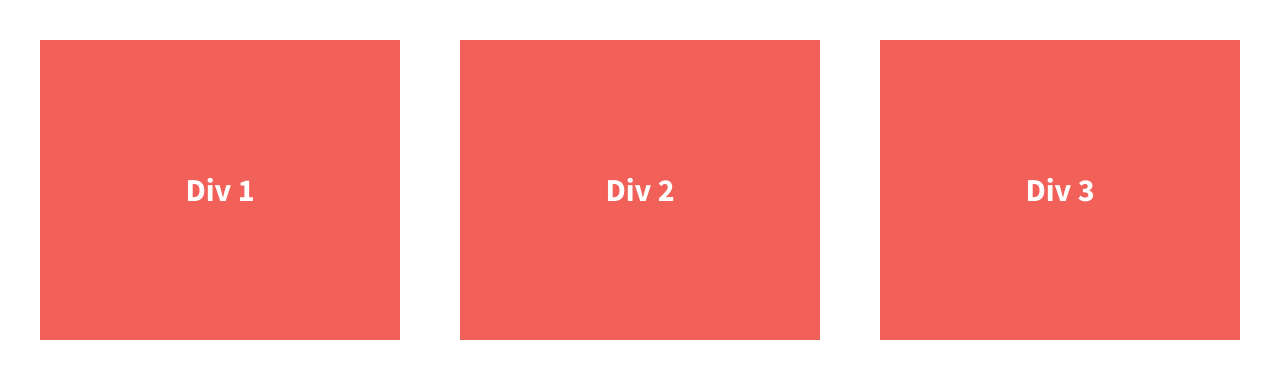
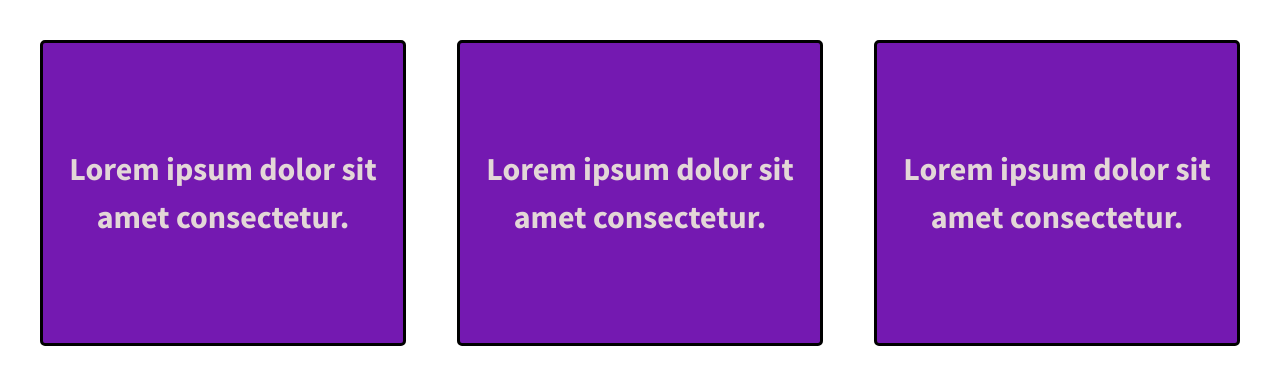
Before and after one commit to Brittany1215/07.01-206-divs-flexbox-starter, a plain HTML site: page index.html in a window 1280 px wide. Drawn offline with nearby package versions, Linux system fonts and the light colour scheme.

Commit message:
Added borders to divs

```diff
--- a/css/main.css
+++ b/css/main.css
@@ -113,6 +113,8 @@ body {
   font-weight: 700;
   display: flex;
   justify-content: space-between;
+  flex-flow: row wrap;
+  justify-content: space-between;
 }
 
 .div-1, .div-2, .div-3 {
@@ -121,11 +123,14 @@ body {
   width: 30%;
   justify-content: center;
   align-items: center;
-  color: #fff;
+  text-align: center;
+  color: rgb(227, 215, 215);
   line-height: 1.5em;
   font-size: 1.6em;
-  background-color: #f16059;
+  background-color: #7419b1;
   height: 300px;
+  border: 3px solid #000;
+  border-radius: 5px;
 }
 
 
--- a/index.html
+++ b/index.html
@@ -23,13 +23,13 @@
 
         <section class="wrapper">
             <div class="div-1">
-                Div 1
+                Lorem ipsum dolor sit amet consectetur.
             </div>
             <div class="div-2">
-                Div 2
+                Lorem ipsum dolor sit amet consectetur.
             </div>
             <div class="div-3">
-                Div 3
+                Lorem ipsum dolor sit amet consectetur.
             </div>
         </section>
 
```
